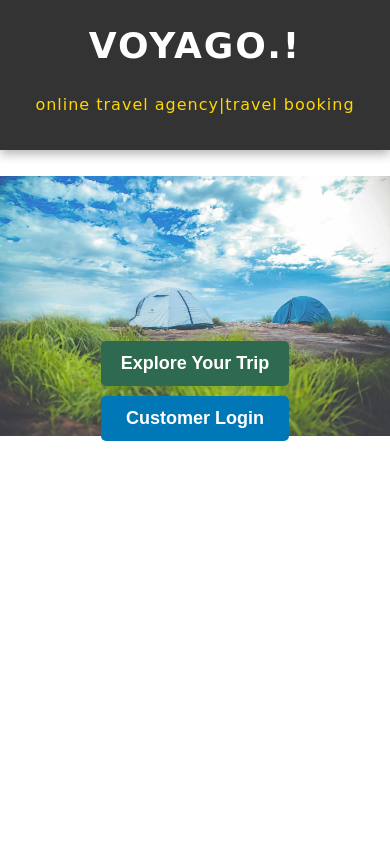
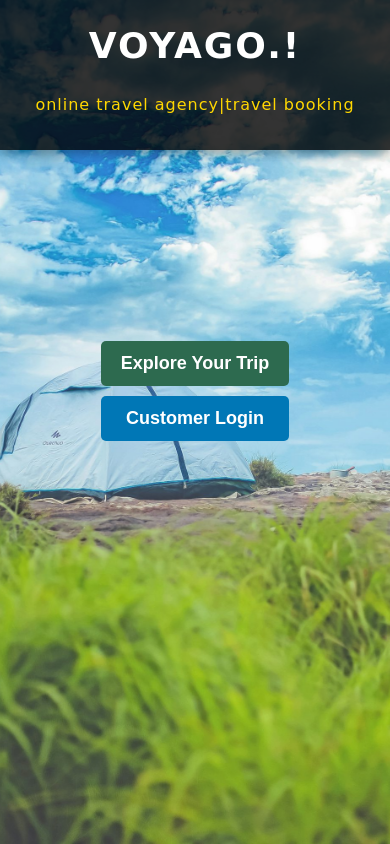
Before and after one commit to Devikans25/final_year_project, a PHP site: page / in a window 390 px wide. Run offline with PHP 8.4, Linux system fonts and the light colour scheme.

Commit message:
Update styles.css

```diff
--- a/styles.css
+++ b/styles.css
@@ -8,14 +8,6 @@ body {
     margin: 0;
     padding: 0;
     text-align: center;
-}
-
-/* Responsive Background for Mobile Devices */
-@media (max-width: 768px) {
-    body {
-        background-size: contain; /* Prevents cropping */
-        background-attachment: scroll; /* Scrolls with content */
-    }
 }
 
 
```
